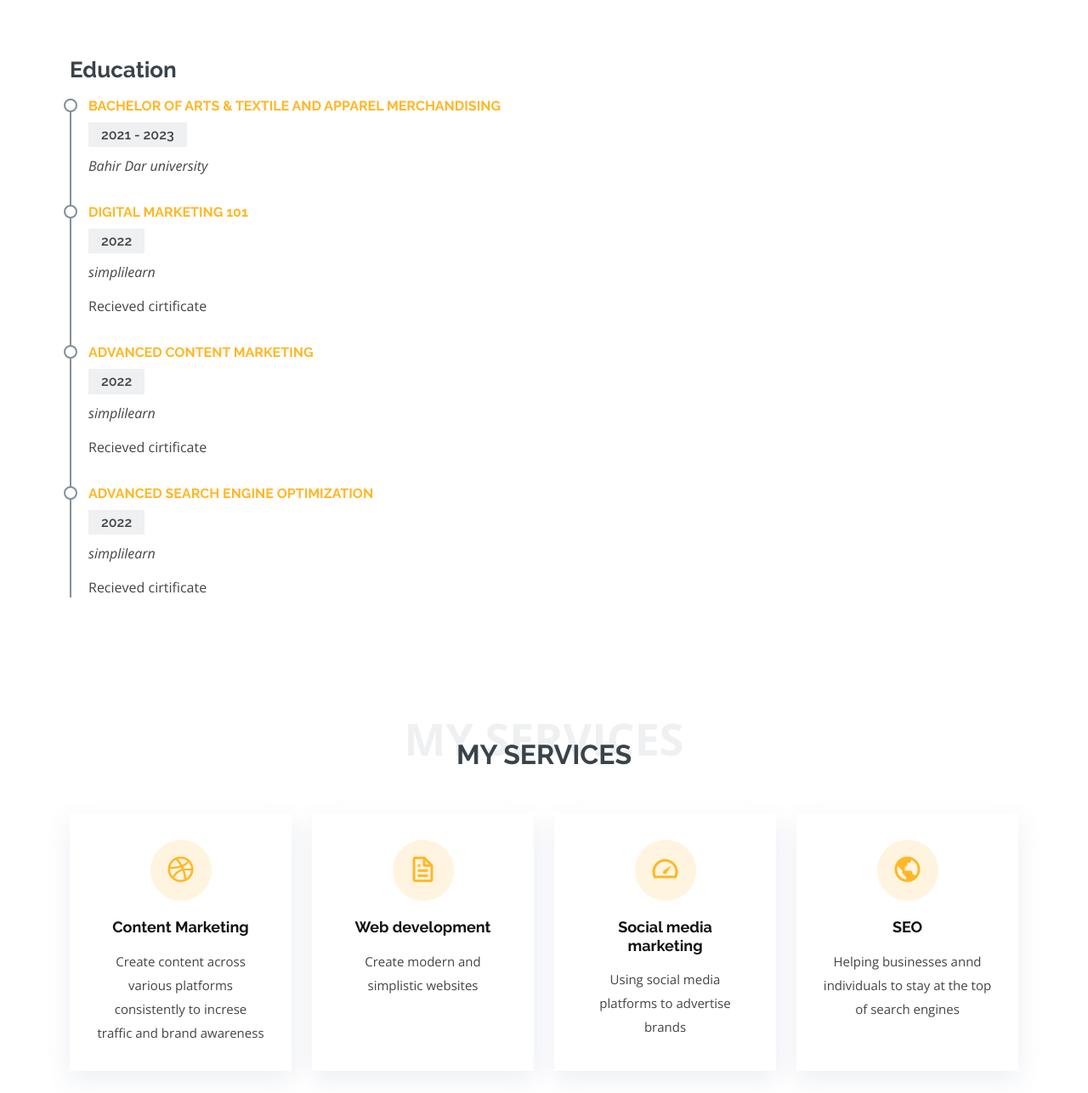
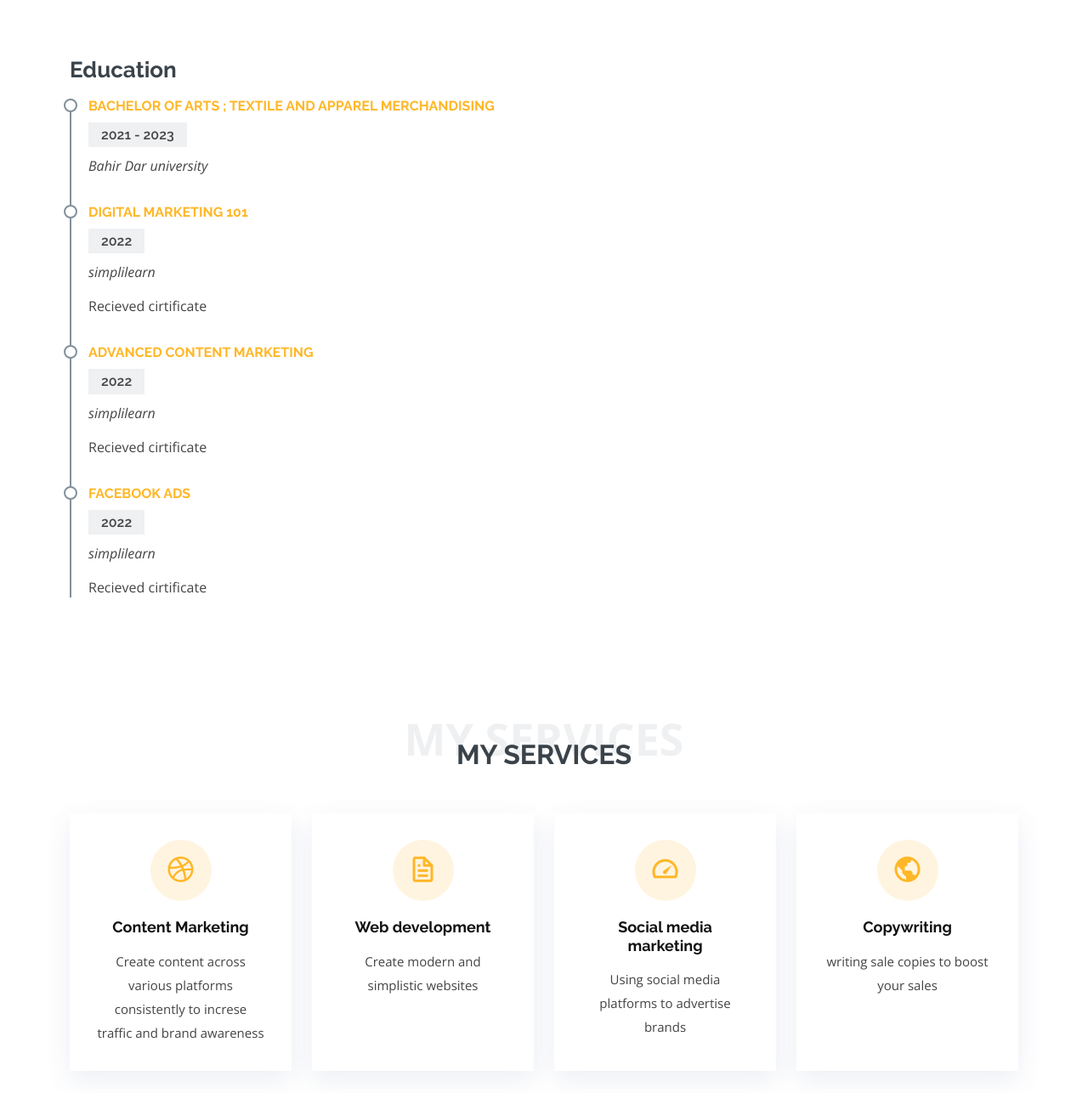
Before and after one commit to Nafyads/Nafyads.github.io, a plain HTML site: page index.html in a window 1280 px wide. Shown: the part 1694-2980 px from the top of the page at 85% size. Drawn offline with nearby package versions, Linux system fonts and the light colour scheme.

Commit message:
Update index.html

```diff
--- a/index.html
+++ b/index.html
@@ -67,7 +67,7 @@
         <div class="section-title">
           <span>About Me</span>
           <h2>About Me</h2>
-          <p>If you are looking to improve your brand to standout among your compitators and create modern websites, <mark>I'm Your Guy</mark></p>
+          <p>If you are looking to improve your brand to standout among your competitors and create modern websites, <mark>I'm Your Guy</mark></p>
         </div>
 
         <div class="row">
@@ -105,7 +105,7 @@
               </div>
 
               <div class="progress">
-                <span class="skill">Copywritting<i class="val">100%</i></span>
+                <span class="skill">Copywriting<i class="val">100%</i></span>
                 <div class="progress-bar-wrap">
                   <div class="progress-bar" role="progressbar" aria-valuenow="100" aria-valuemin="0" aria-valuemax="100"></div>
                 </div>
@@ -139,7 +139,7 @@
 
             <h3 class="resume-title">Education</h3>
             <div class="resume-item">
-              <h4>Bachelor of Arts &amp; Textile and Apparel merchandising</h4>
+              <h4>Bachelor of Arts ; Textile and Apparel merchandising</h4>
               <h5>2021 - 2023</h5>
               <p><em>Bahir Dar university</em></p>
 
@@ -157,7 +157,7 @@
               <p>Recieved cirtificate</p>
             </div>
             <div class="resume-item">
-              <h4>advanced search engine optimization</h4>
+              <h4>facebook ADS</h4>
               <h5>2022</h5>
               <p><em>simplilearn</em></p>
               <p>Recieved cirtificate</p>
@@ -209,8 +209,8 @@
           <div class="col-md-6 col-lg-3 d-flex align-items-stretch mb-5 mb-lg-0">
             <div class="icon-box">
               <div class="icon"><i class="bx bx-world"></i></div>
-              <h4 class="title"><a href="">SEO</a></h4>
-              <p class="description">Helping businesses annd individuals to stay at the top of search engines</p>
+              <h4 class="title"><a href="">Copywriting</a></h4>
+              <p class="description">writing sale copies to boost your sales</p>
             </div>
           </div>
 
```
